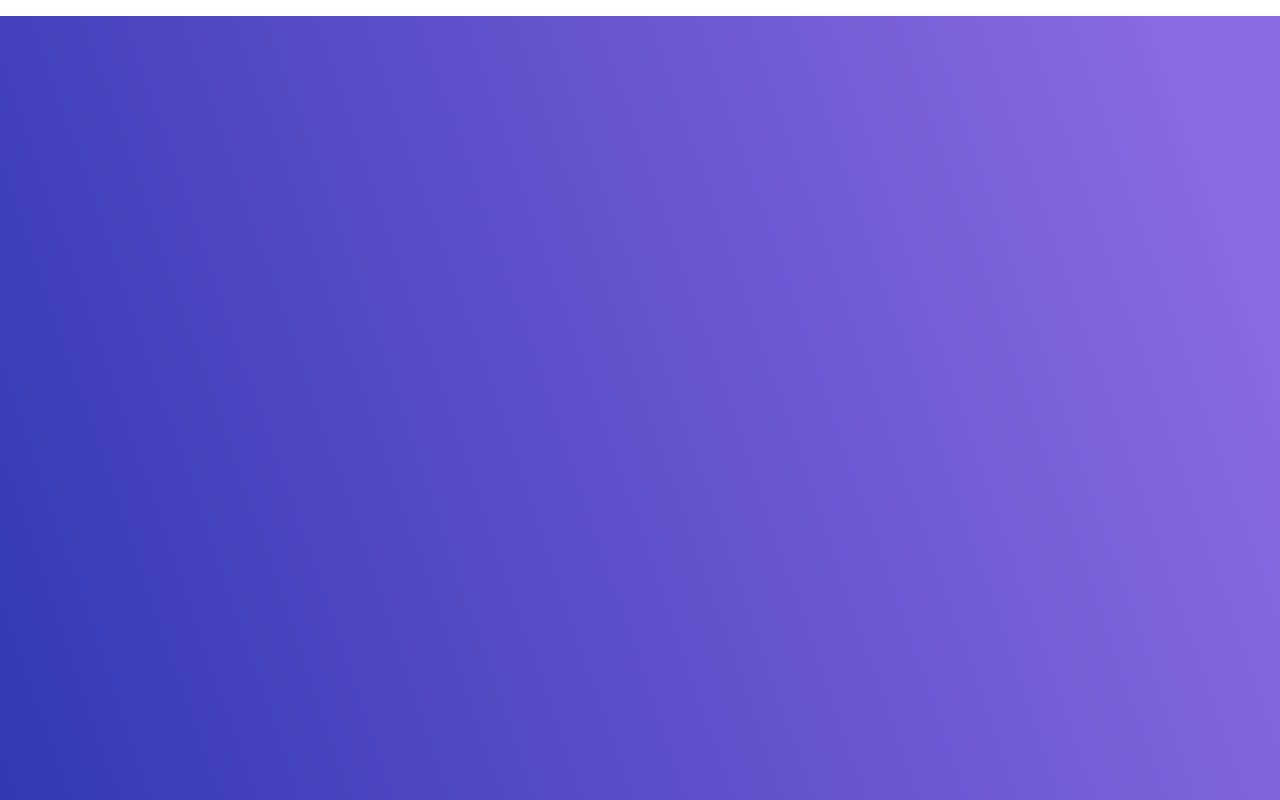
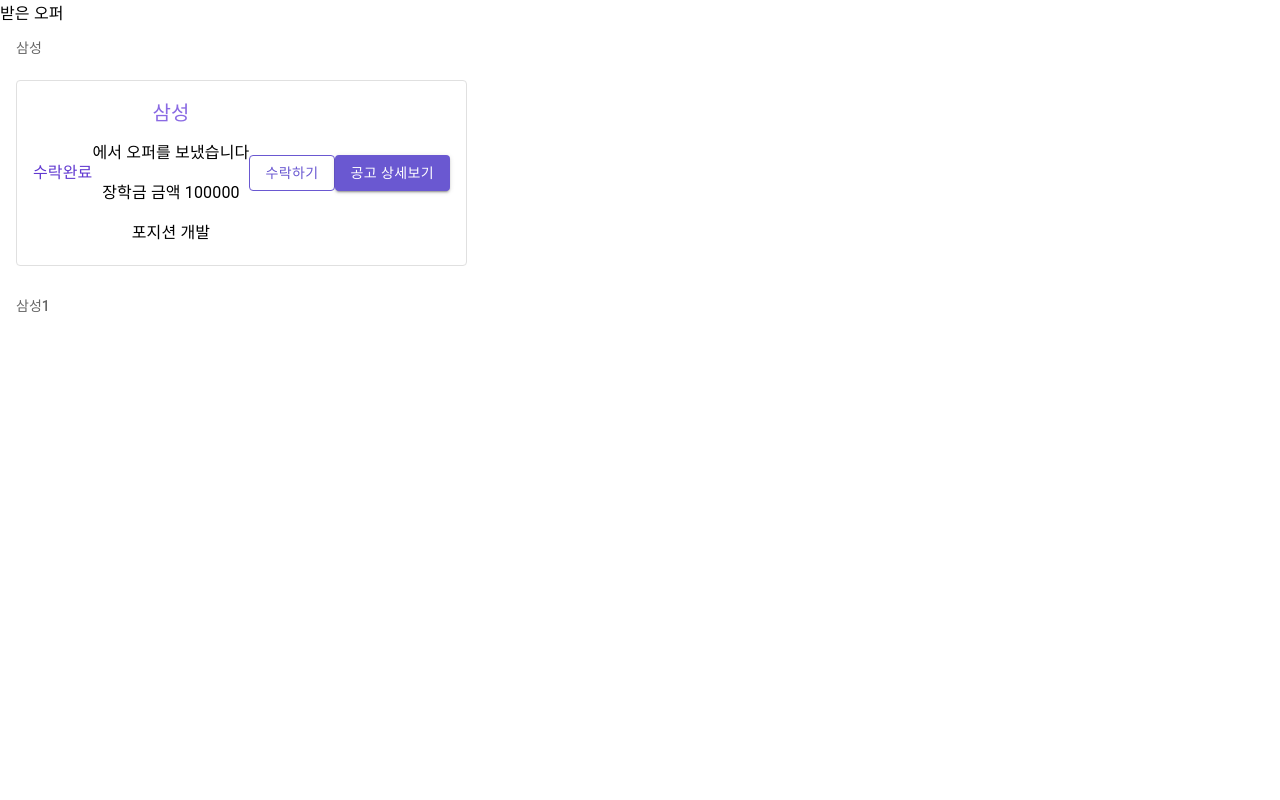
Before and after one commit to UniD3-Hackathon-Team2/TalentStock-fe, a React (Create React App) app in the folder frontend/: page /offer-student in a window 1280 px wide. Built offline with nearby package versions, Linux system fonts and the light colour scheme.

Commit message:
offer 하는 중

```diff
--- a/frontend/package.json
+++ b/frontend/package.json
@@ -3,6 +3,11 @@
   "version": "0.1.0",
   "private": true,
   "dependencies": {
+    "@emotion/react": "^11.11.1",
+    "@emotion/styled": "^11.11.0",
+    "@mui/icons-material": "^5.14.16",
+    "@mui/material": "^5.14.17",
+    "@mui/styled-engine-sc": "^6.0.0-alpha.5",
     "@testing-library/jest-dom": "^5.17.0",
     "@testing-library/react": "^13.4.0",
     "@testing-library/user-event": "^13.5.0",
@@ -10,6 +15,7 @@
     "react-dom": "^18.2.0",
     "react-router-dom": "^6.18.0",
     "react-scripts": "5.0.1",
+    "styled-components": "^6.1.1",
     "web-vitals": "^2.1.4"
   },
   "scripts": {
--- a/frontend/src/App.js
+++ b/frontend/src/App.js
@@ -6,17 +6,18 @@
 import Login from "./pages/Login/Login";
 import Register from "./pages/Register/Register";
 import Layout from "./components/layout/Layout";
-
+import OfferStudent from "./pages/Offer/OfferStudent"
 function App() {
   return (
-    <Layout>
+    //<Layout>
       <Router>
         <Routes>
           <Route path="/" element={<Login />} />
           <Route path="/register" element={<Register />} />
+          <Route path="/offer-student" element={<OfferStudent />} />
         </Routes>
       </Router>
-    </Layout>
+    //</Layout>
   );
 }
 
--- a/frontend/src/pages/Guin/Guin.jsx
+++ /dev/null
@@ -1,5 +0,0 @@
-import Layout from "../../components/layout/Layout";
-
-export default function Guin() {
-  return <Layout>hihihi</Layout>;
-}
--- a/frontend/src/pages/Offer/OfferStudent.css
+++ b/frontend/src/pages/Offer/OfferStudent.css
@@ -0,0 +1,16 @@
+
+
+.success {
+  color: #6139D0;
+
+  text-align: center;
+  font-family: Inter;
+  font-size: 24px;
+  font-style: normal;
+  font-weight: 700;
+  line-height: 24px; /* 100% */
+  letter-spacing: -0.072px;
+}
+.detail {
+  align-items: "center"
+}
--- a/frontend/src/pages/Offer/OfferStudent.jsx
+++ b/frontend/src/pages/Offer/OfferStudent.jsx
@@ -0,0 +1,77 @@
+import React, { useState } from "react";
+import { Link, useNavigate } from "react-router-dom";
+import List from '@mui/material/List';
+import ListItem from '@mui/material/ListItem';
+import ListItemText from '@mui/material/ListItemText';
+import ListSubheader from '@mui/material/ListSubheader';
+import Box from '@mui/material/Box';
+import { offers } from "./offers";
+import Button from '@mui/material/Button';
+import Typography from '@mui/material/Typography';
+
+import "./OfferStudent.css"
+
+function OfferStudent() {
+  const [data, setData] = useState(offers);
+  return (
+    <div className="offer_list_container">
+      <div className="offer_list_title">받은 오퍼</div>
+      <div className="offer_list_table" style={{ width: '1000px' }}>
+        <List
+          sx={{
+            bgcolor: 'background.paper',
+            position: 'relative',
+            overflow: 'auto',
+            maxHeight: 300,
+            '& ul': { padding: 0 },
+          }}
+          subheader={<li />}
+        >
+          {offers.map((row) => (
+            <li key={`section-${row.name}`}>
+              <ul>
+                <ListSubheader>{`${row.name}`}</ListSubheader>
+                <ListItem key={`item-${row.amount}-${row.position}`}>
+                  <Box
+                    sx={{
+                      display: 'flex',
+                      justifyContent: 'space-between',
+                      alignItems: 'center',
+                      padding: '16px',
+                      border: '1px solid #E0E0E0',
+                      borderRadius: '4px',
+                      marginBottom: '8px',
+                    }}
+                  >
+                    <ListItemText className="success" primary={`${row.success}`} />
+                    <Box
+                      sx={{
+                        display: 'flex',
+                        flexDirection: 'column',
+                        alignItems: 'center',
+                        gap: '8px',
+                      }}
+                    >
+                      <Typography variant="h6" component="span" style={{ color: '#8A6AE3' }}>
+                        {row.name}
+                      </Typography>
+                      <ListItemText primary={`에서 오퍼를 보냈습니다`} />
+                      <ListItemText primary={`장학금 금액 ${row.amount}`} />
+                      <ListItemText primary={`포지션 ${row.position}`} />
+                    </Box>
+                    <Box>
+                      <Button variant="outlined" style={{ color: '#6A58D1', borderColor: '#6A58D1' }}>수락하기</Button>
+                      <Button variant="contained" style={{ backgroundColor: '#6A58D1', color: 'white' }}>공고 상세보기</Button>
+                    </Box>
+                  </Box>
+                </ListItem>
+              </ul>
+            </li>
+          ))}
+        </List>
+      </div>
+    </div>
+  );
+}
+
+export default OfferStudent;
--- /dev/null
+++ b/frontend/src/pages/Offer/offers.js
@@ -0,0 +1,52 @@
+export const offers = [
+  {
+    pid: 0,
+    success: "수락완료",
+    name: "삼성",
+    amount: 100000,
+    position: "개발"
+  },
+  {
+    pid: 1,
+    success: "수락완료",
+    name: "삼성1",
+    amount: 100000,
+    position: "개발"
+  },
+  {
+    pid: 2,
+    success: "수락완료",
+    name: "삼성2",
+    amount: 100000,
+    position: "개발"
+  },
+  {
+    pid: 3,
+    success: "수락완료",
+    name: "삼성3",
+    amount: 100000,
+    position: "개발"
+  },
+  {
+    pid: 4,
+    success: "수락완료",
+    name: "삼성4",
+    amount: 100000,
+    position: "개발"
+  },
+  {
+    pid: 5,
+    success: "수락완료",
+    name: "삼성5",
+    amount: 100000,
+    position: "개발"
+  },
+  {
+    pid: 6,
+    success: "수락완료",
+    name: "삼성6",
+    amount: 100000,
+    position: "개발"
+  },
+
+]
```
Also changed, not shown: frontend/src/pages/Gujik/Gujik.jsx (deleted), frontend/src/pages/Main/Main.css (added), frontend/src/pages/Main/Main.jsx (added), 1 other file (tests, documents, lock files or other folders).
